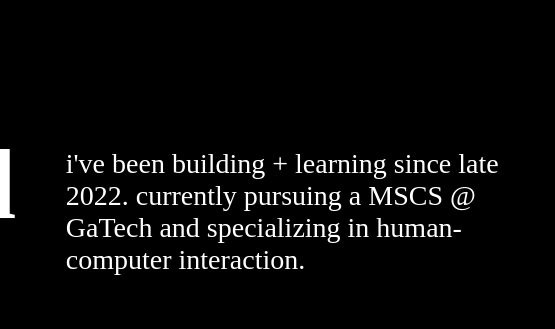
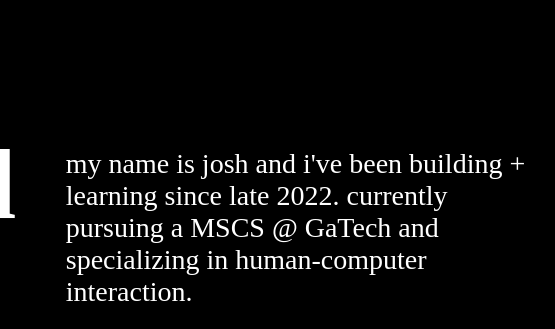
Before and after one commit to joshayson/portfolio-v1, a plain HTML site: page index.html in a window 1280 px wide. Shown: the top 329 px of the page, 602-1157 px from the left. Drawn offline with Linux system fonts and the light colour scheme.

Commit message:
updated bio

```diff
--- a/index.html
+++ b/index.html
@@ -17,7 +17,7 @@
             </div>
 
             <div class="intro-para">
-                <p>i've been building + learning since late 2022. currently pursuing a MSCS @ GaTech and specializing in human-computer interaction.</p>
+                <p>my name is josh and i've been building + learning since late 2022. currently pursuing a MSCS @ GaTech and specializing in human-computer interaction.</p>
 
                 <p>i’m open to full-time software developer positions or spring/summer 2025 internship positions.</p>
 
```
Also changed, not shown: 1 other file.
